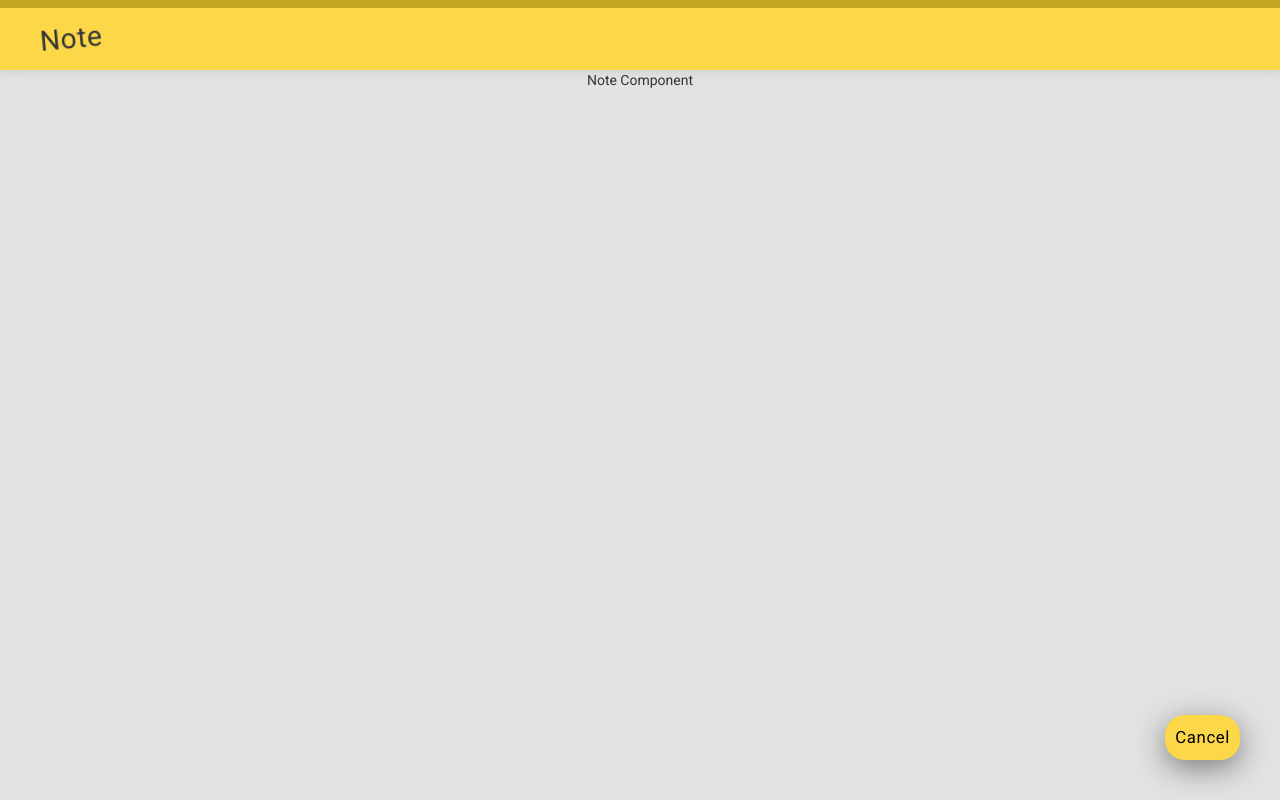
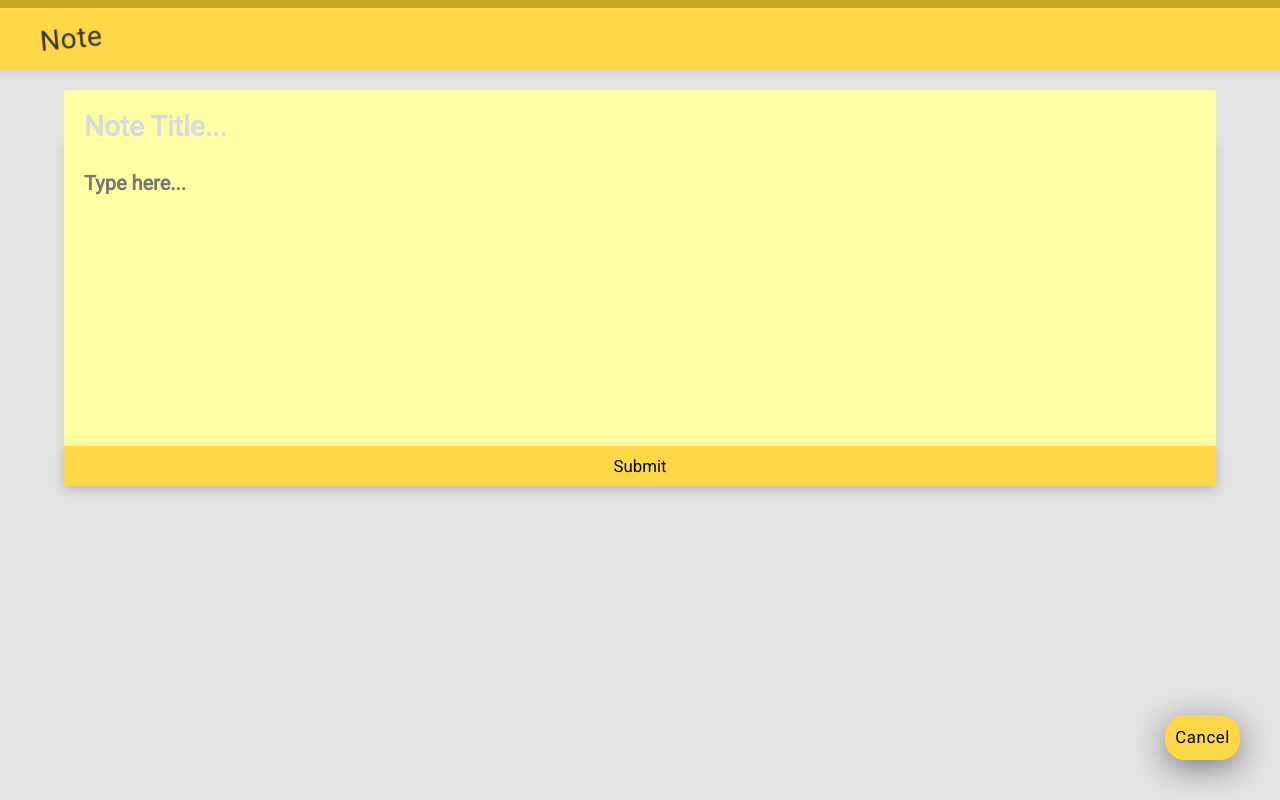
Before and after one commit to amyhenning/note-app, a React (Create React App) app: page / in a window 1280 px wide. Both pictures are taken after a click on the element "+ Note". Built offline with nearby package versions, Linux system fonts and the light colour scheme; no server answers.

Commit message:
Set up note component to display note title and content in an editable form

```diff
--- a/src/App.js
+++ b/src/App.js
@@ -35,13 +35,15 @@
   }
 
   render() {
-    const { showNote, notes } = this.state;
+    const { showNote, notes, note } = this.state;
 
     return (
       <div className="App">
         <Nav toggleNote={this.toggleNote} showNote={showNote} />
         { showNote ?
-          <Note />
+          <Note
+            note={note}
+          />
           :
           <List
             getNotes={this.getNotes}
--- a/src/components/Note.js
+++ b/src/components/Note.js
@@ -2,9 +2,24 @@
 
 class Note extends React.Component {
 	render() {
+		const { note } = this.props;
+
 		return (
 			<div className="note-container">
-				Note Component
+				<form className="note-form">
+					<input
+						className="note-title-input"
+						type="text"
+						placeholder="Note Title..."
+						defaultValue={note.title}
+					/>
+					<textarea
+						className="note-textarea"
+						placeholder="Type here..."
+						defaultValue={note.content}
+					/>
+					<input className="note-button" type="submit" value="Submit" />
+				</form>
 			</div>
 		);
 	}
```
